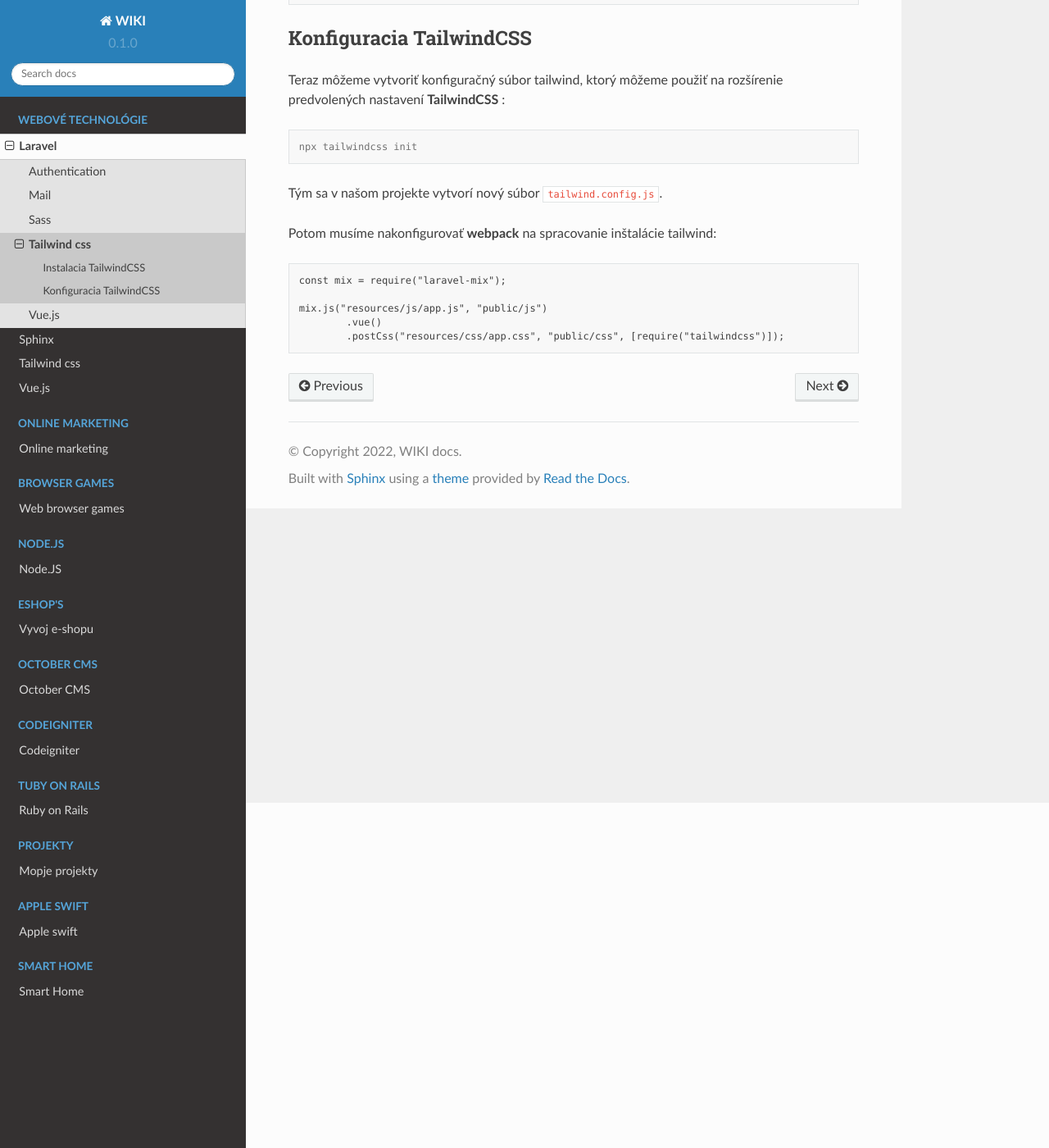
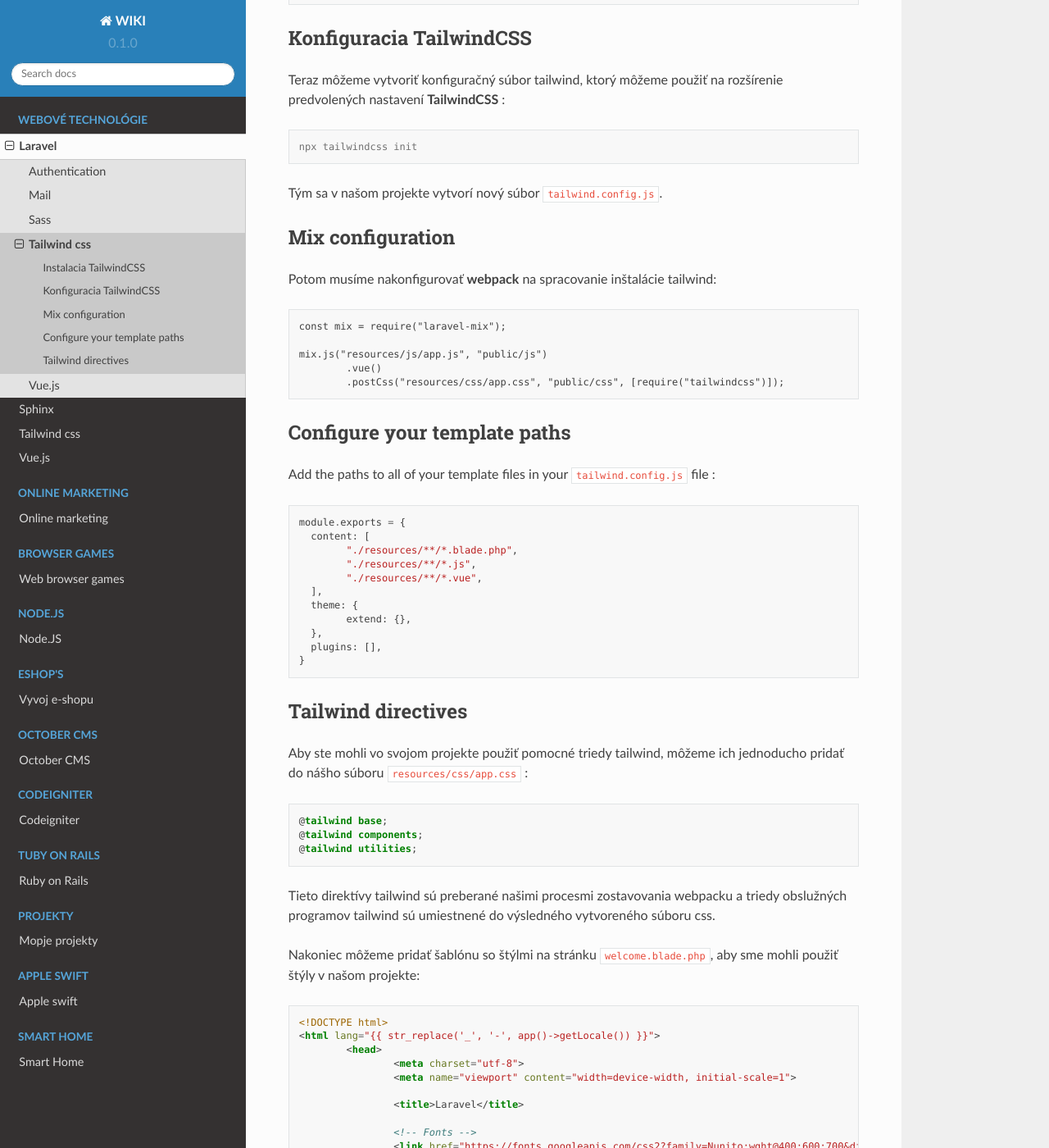
Before and after one commit to Lacike33/RTD_Wiki, a Sphinx documentation site: the page built from docs/source/web/laravel/tailwind.rst, in a window 1280 px wide and 1400 px high, scrolled down 421 px. Shown: the whole window at 82% size. Built offline with Sphinx 7.4.7 and the Read the Docs theme 2.0.0, drawn with Linux system fonts in a browser that asks for light colours; pages that are not in the unit, such as notebooks, are missing from menus; some of the changed text lies outside the part shown.

```diff
--- a/docs/source/web/laravel/tailwind.rst
+++ b/docs/source/web/laravel/tailwind.rst
@@ -5,7 +5,7 @@
 ************
 
 Instalacia TailwindCSS
-======================
+----------------------
 
 **TailwindCSS** sa stal veľmi populárnym nielen u vývojárov **Laravel**, ale aj vývojárov **Vue**.
 
@@ -27,6 +27,9 @@
 	npx tailwindcss init
 
 Tým sa v našom projekte vytvorí nový súbor ``tailwind.config.js``.
+
+Mix configuration
+-----------------
 
 Potom musíme nakonfigurovať **webpack** na spracovanie inštalácie tailwind:
 
@@ -37,3 +40,70 @@
 	mix.js("resources/js/app.js", "public/js")
 		.vue()
 		.postCss("resources/css/app.css", "public/css", [require("tailwindcss")]);
+
+Configure your template paths
+-----------------------------
+
+Add the paths to all of your template files in your ``tailwind.config.js`` file :
+
+.. code-block::
+
+	module.exports = {
+	  content: [
+		"./resources/**/*.blade.php",
+		"./resources/**/*.js",
+		"./resources/**/*.vue",
+	  ],
+	  theme: {
+		extend: {},
+	  },
+	  plugins: [],
+	}
+
+Tailwind directives
+-------------------
+
+Aby ste mohli vo svojom projekte použiť pomocné triedy tailwind, môžeme ich jednoducho pridať do nášho súboru
+``resources/css/app.css`` :
+
+.. code-block:: css
+
+	@tailwind base;
+	@tailwind components;
+	@tailwind utilities;
+
+Tieto direktívy tailwind sú preberané našimi procesmi zostavovania webpacku a triedy obslužných programov tailwind sú umiestnené do výsledného vytvoreného súboru css.
+
+Nakoniec môžeme pridať šablónu so štýlmi na stránku ``welcome.blade.php``, aby sme mohli použiť štýly v našom projekte:
+
+.. code-block:: html+php
+
+	<!DOCTYPE html>
+	<html lang="{{ str_replace('_', '-', app()->getLocale()) }}">
+		<head>
+			<meta charset="utf-8">
+			<meta name="viewport" content="width=device-width, initial-scale=1">
+
+			<title>Laravel</title>
+
+			<!-- Fonts -->
+			<link href="https://fonts.googleapis.com/css2?family=Nunito:wght@400;600;700&display=swap" rel="stylesheet">
+			<link rel="stylesheet" href="{{ asset('css/app.css') }}">
+		</head>
+		<body>
+			<div id="app"></div>
+		</body>
+		<script src="{{ asset('js/app.js') }}"></script>
+	</html>
+
+Možno budete musieť znova reštartovať vývojový server a/alebo reštartovať proces buildovania.
+
+Teraz môžeme do nášho komponentu pridať niekoľko pomocných tried, aby sme otestovali, že všetko funguje:
+
+.. code-block:: html+php
+
+	<template>
+		<div class="flex justify-center mt-24">
+			<h1 class="text-2xl font-bold text-gray-700">Vue 3 App</h1>
+		</div>
+	</template>
```
Also changed, not shown: other parts of docs/source/web/laravel/tailwind.rst (+2 -2 lines), docs/source/web/laravel/vue.rst (+49 -1 lines).
